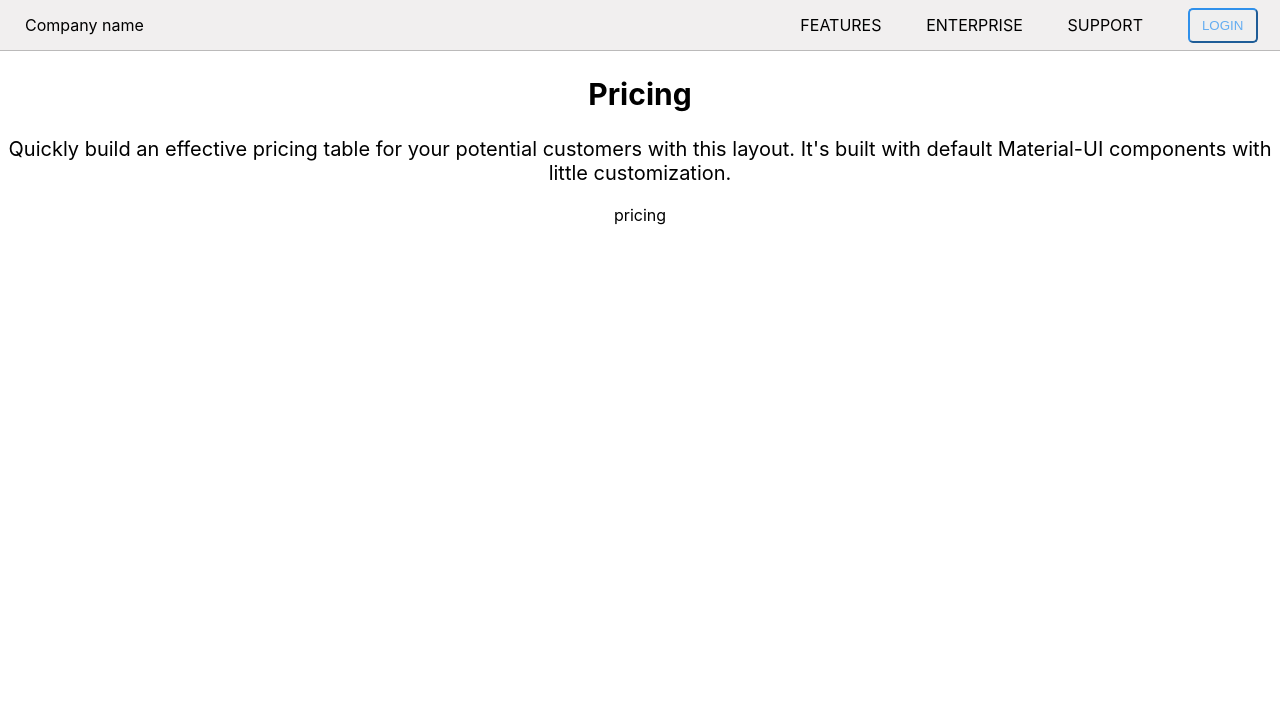
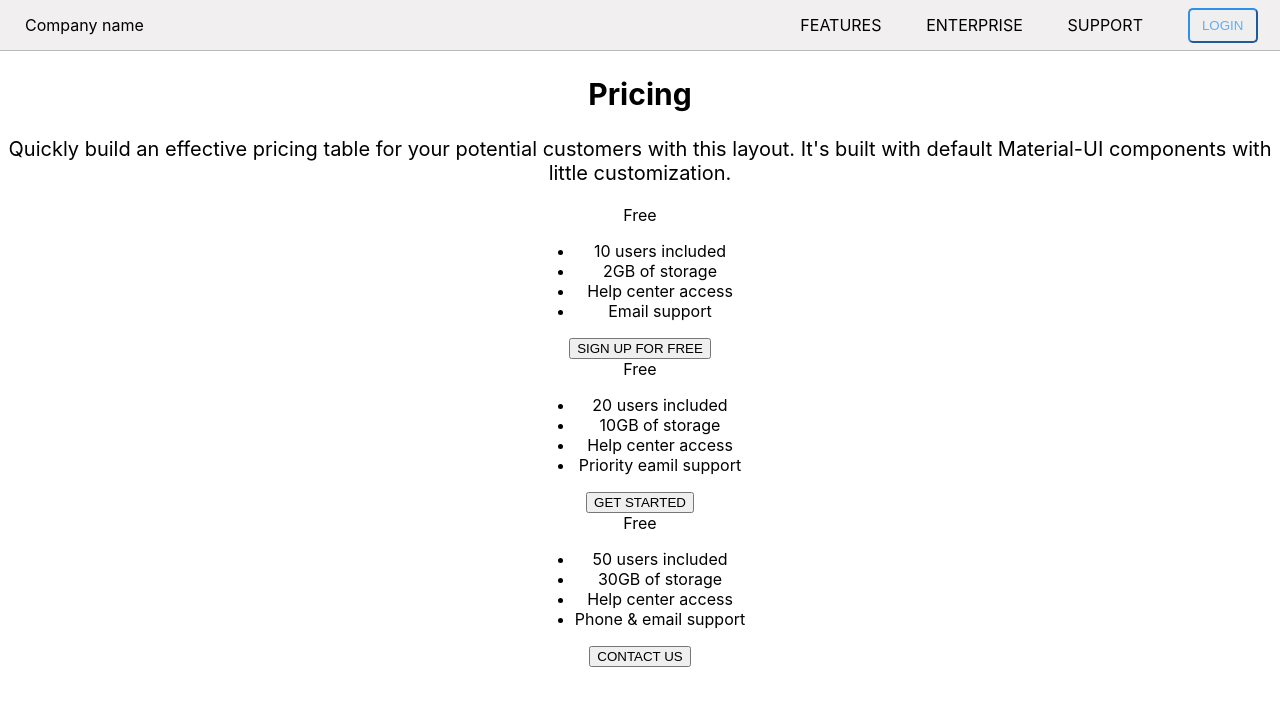
Before and after one commit to madhuvayya/React-UI, a React (Create React App) app: page / in a window 1280 px wide. Shown: the top 706 px of the page. Built offline with nearby package versions, Linux system fonts and the light colour scheme.

Commit message:
Added content in the Subscription component

```diff
--- a/src/components/Subscription.js
+++ b/src/components/Subscription.js
@@ -2,7 +2,7 @@ import React, { Component } from 'react';
 
 class Subscription extends Component {
     render() {
-        return  <div class="subscription">
+        return <div class="subscription">
             <div class="text">
                 <h2>Pricing</h2>
                 <p class="text">Quickly build an effective pricing table for your potential customers with this layout.
@@ -10,7 +10,48 @@ class Subscription extends Component {
                 </p>
             </div>
             <div class="pricing">
-            pricing
+                <div class="free">
+                    <div class="subs-title">
+                        Free
+                    </div>
+                    <div class="subs-body">
+                        <ul>
+                            <li>10 users included</li>
+                            <li>2GB of storage</li>
+                            <li>Help center access</li>
+                            <li>Email support</li>
+                        </ul>
+                        <button>SIGN UP FOR FREE</button>
+                </div>
+                <div class="pro">
+                <div class="subs-title">
+                        Free
+                    </div>
+                    <div class="subs-body">
+                        <ul>
+                            <li>20 users included</li>
+                            <li>10GB of storage</li>
+                            <li>Help center access</li>
+                            <li>Priority eamil support</li>
+                        </ul>
+                        <button>GET STARTED</button>
+                    </div>
+                </div>
+                <div class="enterprise">
+                    <div class="subs-title">
+                        Free
+                    </div>
+                    <div class="subs-body">
+                        <ul>
+                            <li>50 users included</li>
+                            <li>30GB of storage</li>
+                            <li>Help center access</li>
+                            <li>Phone & email support</li>
+                        </ul>
+                        <button>CONTACT US</button>
+                    </div>
+                </div>
+            </div>
         </div>
     </div>
     };
--- a/src/css/style.css
+++ b/src/css/style.css
@@ -52,3 +52,9 @@ a {
 .text {
     font-size: 20px;
 }
+
+.pricing {
+    display: flex;
+    flex-direction: row;
+    justify-content: center;
+}
```
Lines whose indentation alone changed are shown as unchanged.
